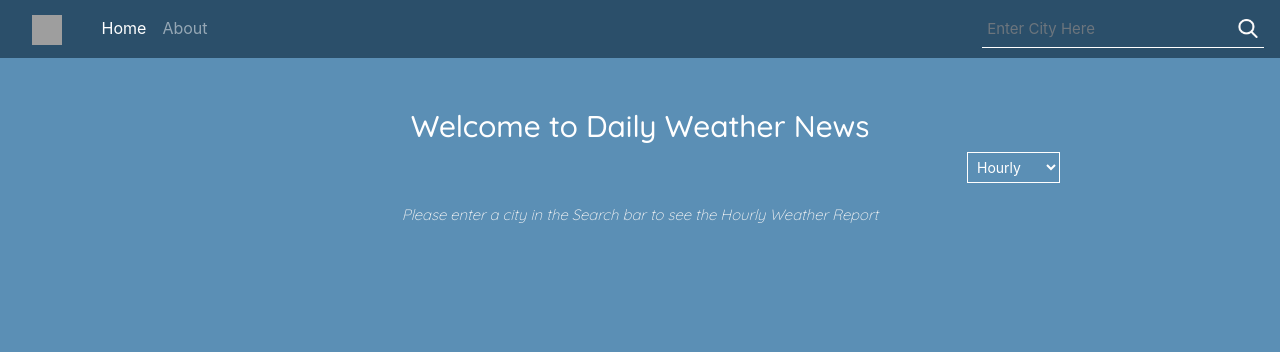
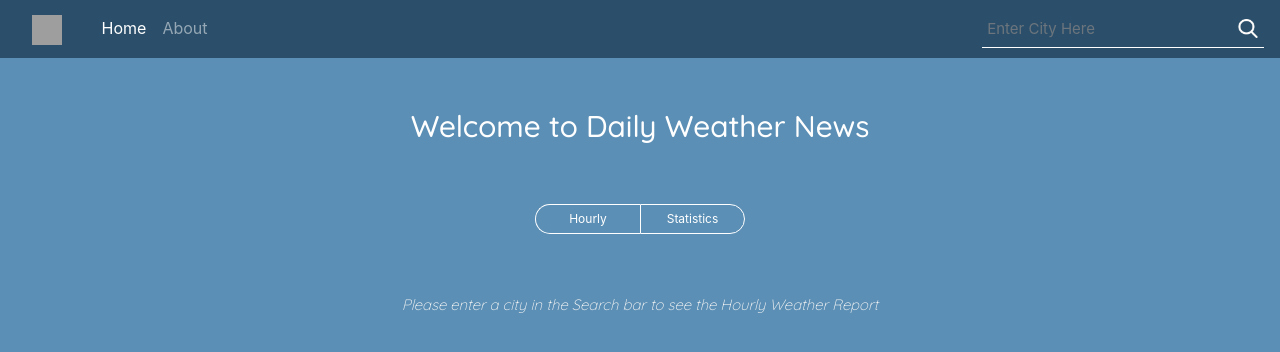
Before and after one commit to bojanstojmenovski/daily_weather_news, a React (Create React App) app: page /#/ in a window 1280 px wide. Shown: the top 352 px of the page. Built offline with nearby package versions, Linux system fonts and the light colour scheme; grey boxes are pictures that could not be loaded; the HTML template or start-up script is replaced by a standard one.

Commit message:
Change data type select design

```diff
--- a/src/App.css
+++ b/src/App.css
@@ -1,5 +1,9 @@
 .App {
   text-align: center;
+}
+
+html {
+  scroll-behavior: smooth;
 }
 
 body {
--- a/src/components/Home.jsx
+++ b/src/components/Home.jsx
@@ -1,10 +1,13 @@
-import React, { useState, useEffect } from 'react';
+import React, { useState, useEffect, createRef } from 'react';
 import Hourly from "./Hourly"
 import Statistics from "./Statistics"
 import "./css/PageView.css"
 
 const Home = () => {
   let [selectedComponent, setSelectedComponent] = useState("Hourly");
+
+  let hourlyDataTypeRef = createRef();
+  let statsDataTypeRef = createRef();
 
   let renderSelectedComponent = (component) => {
    if (component === "Hourly") {
@@ -14,6 +17,13 @@ const Home = () => {
    }
   }
 
+  const handleDataTypeOnClick = (component, item) => {
+    setSelectedComponent(selectedComponent = component)
+    hourlyDataTypeRef.classList.remove("active-dt");
+    statsDataTypeRef.classList.remove("active-dt");
+    item.classList.add("active-dt");
+  }
+
   useEffect(() => {
     renderSelectedComponent(selectedComponent)
   })
@@ -21,10 +31,24 @@ const Home = () => {
   return (
     <div className="home-div">
       <h1>Welcome to Daily Weather News</h1>
-      <select name="data-type" id="data-type-select" onChange={(e) => {setSelectedComponent(selectedComponent = e.target.value )}}>
-            <option>Hourly</option>
-            <option>Statistics</option>
-      </select>
+      <div className="data-type-select">
+        <div
+          className="hourly-data-type data-type"
+          ref={(div) => (hourlyDataTypeRef = div)}
+          onClick={() => handleDataTypeOnClick("Hourly", hourlyDataTypeRef)}
+        >
+          Hourly
+        </div>
+
+        <div
+          className="stats-data-type data-type"
+          ref={(div) => (statsDataTypeRef = div)}
+          value="Statistics"
+          onClick={() => handleDataTypeOnClick("Statistics", statsDataTypeRef)}
+        >
+          Statistics
+        </div>
+      </div>
       {renderSelectedComponent(selectedComponent)}
     </div>
   );
--- a/src/components/css/PageView.css
+++ b/src/components/css/PageView.css
@@ -44,15 +44,39 @@
   margin: auto;
 }
 
-#data-type-select {
-  float: right;
-  font-size: 14px;
-  margin-right: 80px;
+.data-type-select {
+  display: flex;
+  flex-flow: row nowrap;
+  width: 210px;
+  margin: auto;
+  margin-top: 60px;
+}
+
+.data-type {
+  flex-basis: 50%;
   padding: 5px;
-  background-color: transparent;
   color: white;
-  border: 1px solid !important;
-  border-radius: 0 !important;
+  font-size: 12px;
+  cursor: pointer;
+}
+
+.data-type:hover {
+  background-color: #477291;
+}
+
+.hourly-data-type {
+  border: 1px solid white;
+  border-right: 1px;
+  border-radius: 2rem 0 0 2rem;
+}
+
+.stats-data-type {
+  border: 1px solid white;
+  border-radius: 0 2rem 2rem 0;
+}
+
+.active-dt {
+  background-color: #477291;
 }
 
 .home-div {
@@ -149,11 +173,6 @@
 }
 
 @media only screen and (max-width: 769px) {
-  #data-type-select {
-    font-size: 13px;
-    padding: 3px;
-  }
-
   /* Statistics  */
   .stats-result .row .col-md-6 {
     font-size: 20px;
@@ -196,10 +215,6 @@
     margin-top: 80px !important;
   }
 
-  #data-type-select {
-    margin-right: 130px;
-  }
-
   /* Statistics  */
   .stats-result .row {
     display: flex;
```
Also changed, not shown: 8 other files (tests, documents, lock files or other folders).
